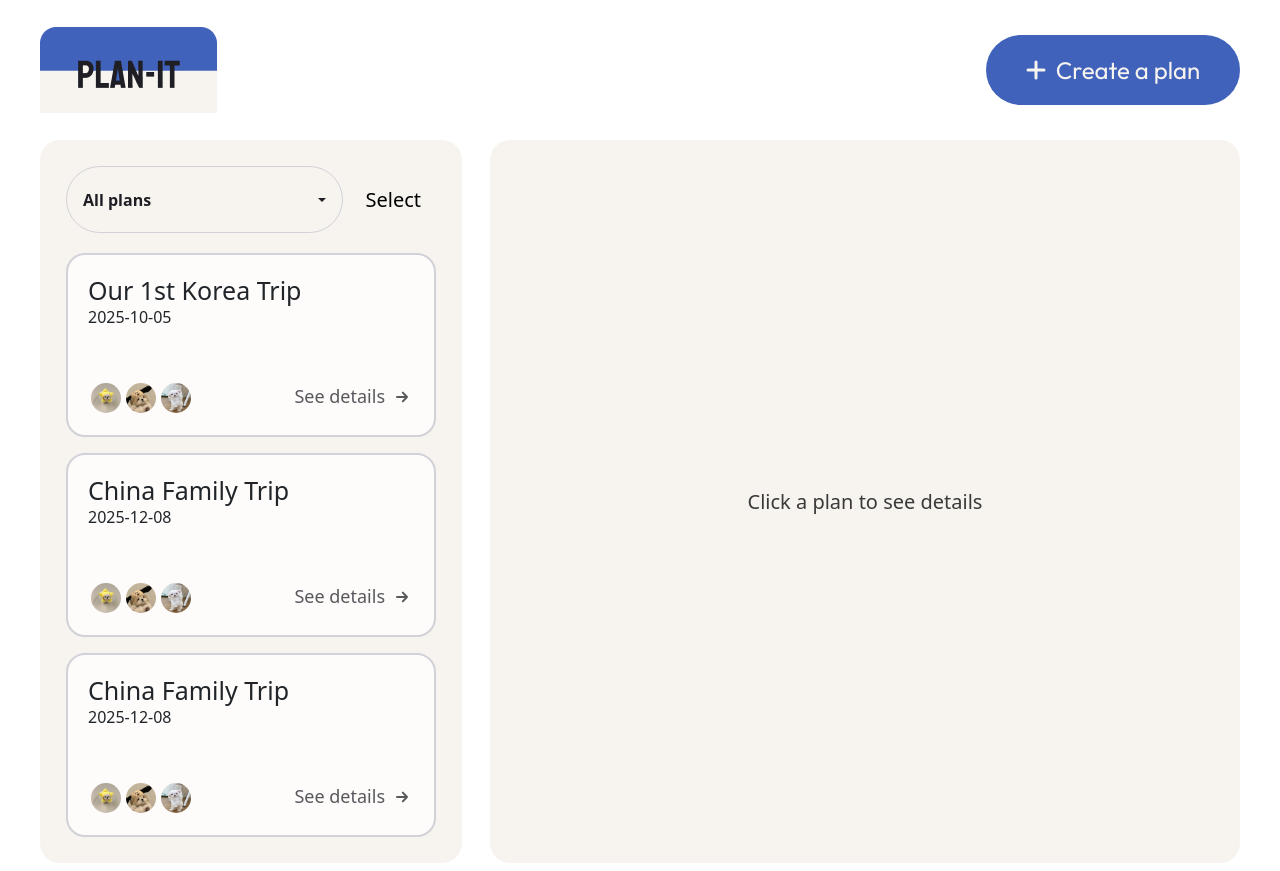
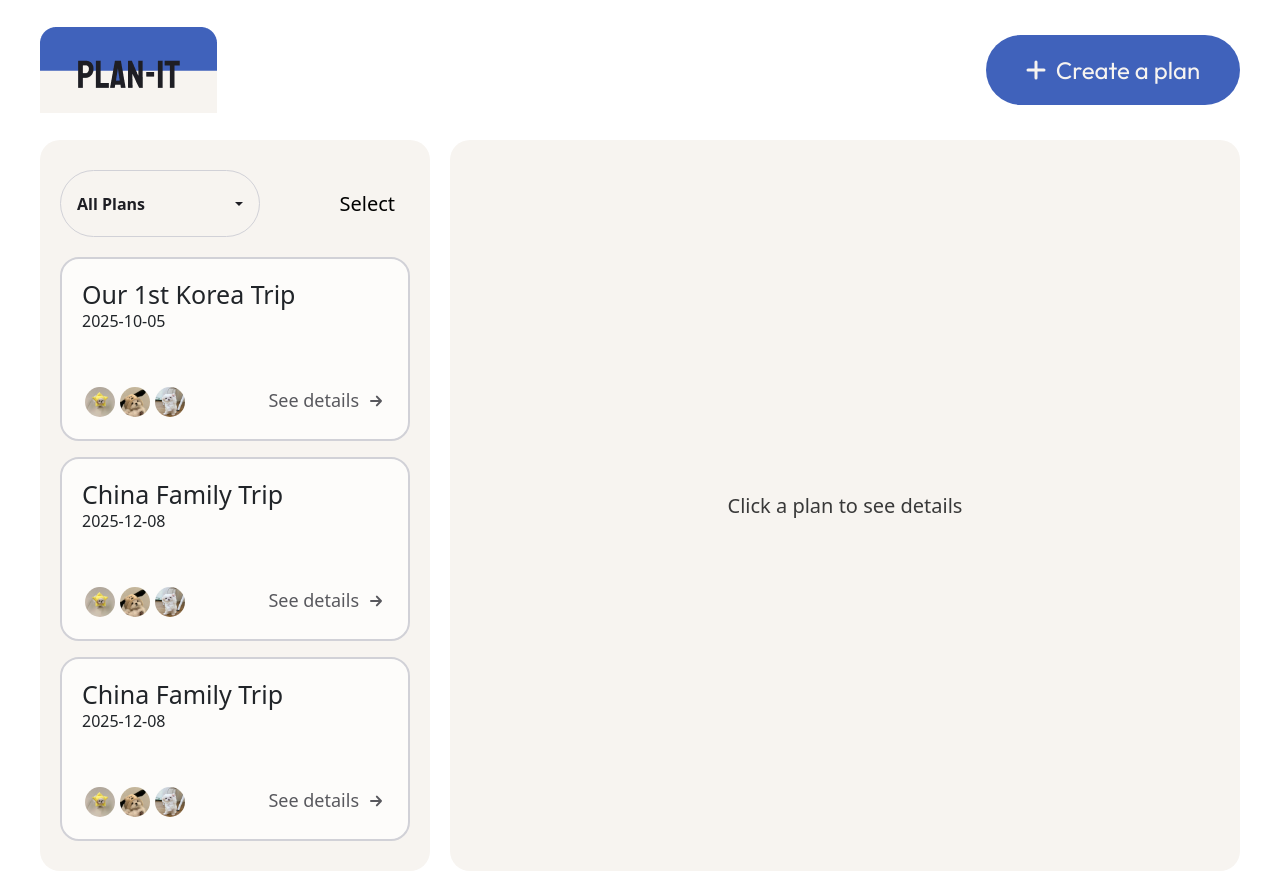
Before and after one commit to wendeshiro/COMP-3170-Plan-it, a React (Vite) app: page / in a window 1280 px wide. Built offline with nearby package versions, Linux system fonts and the light colour scheme.

Commit message:
Fix; Layout issues

```diff
--- a/src/components/DayPlanCard.module.css
+++ b/src/components/DayPlanCard.module.css
@@ -20,7 +20,7 @@
   margin-bottom: 20px;
 }
 
-@media (min-width: 768px) {
+@media (min-width: 960px) {
   .dayPlanCardContainer {
     width: 100%;
     background-color: #f7f4f0;
--- a/src/components/DayPlanCardEvent.module.css
+++ b/src/components/DayPlanCardEvent.module.css
@@ -37,7 +37,7 @@
   display: flex;
   flex-direction: column;
   align-items: flex-end;
-  flex: 1;
+  /* flex: 1; */
   min-width: 0;
 }
 
@@ -56,7 +56,7 @@
   text-align: right;
 }
 
-@media (min-width: 768px) {
+@media (min-width: 960px) {
   /* .eventDetails {
     align-items: flex-start;
   }
--- a/src/components/Dropdown.jsx
+++ b/src/components/Dropdown.jsx
@@ -1,12 +1,9 @@
-import React from 'react';
-import Dropdown from 'react-bootstrap/Dropdown';
-import Button from 'react-bootstrap/Button';
-import styles from './Dropdown.module.css';
+import React from "react";
+import Dropdown from "react-bootstrap/Dropdown";
+import Button from "react-bootstrap/Button";
+import styles from "./Dropdown.module.css";
 
-export default function BasicExample({
-  onFilterChange,
-  selectedFilter = 'all',
-}) {
+export default function BasicExample({ onFilterChange, selectedFilter = "all" }) {
   const handleFilterSelect = (filterType) => {
     if (onFilterChange) {
       onFilterChange(filterType);
@@ -16,43 +13,41 @@ export default function BasicExample({
   // Get toggle text based on selected filter
   const getToggleText = () => {
     switch (selectedFilter) {
-      case 'all':
-        return 'All plans';
-      case 'upcoming':
-        return 'Upcoming plans';
-      case 'past':
-        return 'Past plans';
+      case "all":
+        return "All Plans";
+      case "upcoming":
+        return "Upcoming Plans";
+      case "past":
+        return "Past Plans";
       default:
-        return 'Filter Plans';
+        return "Filter Plans";
     }
   };
 
   return (
     <Dropdown>
-      <Dropdown.Toggle className={styles.toggle}>
-        {getToggleText()}
-      </Dropdown.Toggle>
+      <Dropdown.Toggle className={styles.toggle}>{getToggleText()}</Dropdown.Toggle>
       <Dropdown.Menu className={styles.menu}>
         <Dropdown.Item
           className={styles.item}
-          onClick={() => handleFilterSelect('all')}
-          active={selectedFilter === 'all'}
+          onClick={() => handleFilterSelect("all")}
+          active={selectedFilter === "all"}
         >
-          <label>All plans</label>
+          <label>All Plans</label>
         </Dropdown.Item>
         <Dropdown.Item
           className={styles.item}
-          onClick={() => handleFilterSelect('upcoming')}
-          active={selectedFilter === 'upcoming'}
+          onClick={() => handleFilterSelect("upcoming")}
+          active={selectedFilter === "upcoming"}
         >
-          <label>Upcoming plans</label>
+          <label>Upcoming Plans</label>
         </Dropdown.Item>
         <Dropdown.Item
           className={styles.item}
-          onClick={() => handleFilterSelect('past')}
-          active={selectedFilter === 'past'}
+          onClick={() => handleFilterSelect("past")}
+          active={selectedFilter === "past"}
         >
-          <label>Past plans</label>
+          <label>Past Plans</label>
         </Dropdown.Item>
       </Dropdown.Menu>
     </Dropdown>
--- a/src/components/Dropdown.module.css
+++ b/src/components/Dropdown.module.css
@@ -1,8 +1,9 @@
-.wrapper {
-}
+/* .wrapper {
+} */
 
 .toggle {
-  width: 17.3125rem;
+  /* width: 17.3125rem; */
+  width: 200px;
   height: 4.188rem;
   display: flex;
   justify-content: space-between;
--- a/src/components/Input.module.css
+++ b/src/components/Input.module.css
@@ -30,7 +30,7 @@
   color: #1e1e24;
 }
 
-@media (min-width: 768px) {
+@media (min-width: 960px) {
   .inputContainer {
     width: 380px;
   }
--- a/src/components/InputCard.module.css
+++ b/src/components/InputCard.module.css
@@ -36,11 +36,11 @@
   cursor: pointer;
 }
 
-@media (min-width: 768px) {
+@media (min-width: 960px) {
   .inputCardContainer {
     width: 100%;
     background-color: #f7f4f0;
-    padding: 32px;
+    padding: 32px 80px;
   }
 
   .childContent {
--- a/src/components/Navbar.module.css
+++ b/src/components/Navbar.module.css
@@ -41,7 +41,7 @@ button {
   cursor: pointer;
 }
 
-@media (min-width: 768px) {
+/* @media (min-width: 768px) {
   .navBarContainer {
     position: relative;
   }
@@ -49,4 +49,4 @@ button {
   .navItemLeft {
     display: none;
   }
-}
+} */
--- a/src/components/PlanCard.module.css
+++ b/src/components/PlanCard.module.css
@@ -3,10 +3,17 @@
   background-color: #fdfcfa;
   border: 2px solid #d1d1d7;
   border-radius: 19px;
-  width: 370px;
+  /* width: 370px; */
+  width: 100%;
+  max-width: 370px;
+  /* min-width: 300px; */
   height: 184px;
   margin: 0;
   position: relative;
+
+  @media (max-width: 960px) {
+    width: 300px;
+  }
 
   h3 {
     font-size: 25px;
--- a/src/pages/CreatePlanPage.module.css
+++ b/src/pages/CreatePlanPage.module.css
@@ -27,7 +27,7 @@
   justify-content: space-between;
 }
 
-@media (min-width: 768px) {
+@media (min-width: 960px) {
   .topFormContainer {
     grid-template-columns: repeat(2, 1fr);
     column-gap: 80px;
--- a/src/pages/UpcomingPlan.module.css
+++ b/src/pages/UpcomingPlan.module.css
@@ -2,15 +2,20 @@
   display: grid;
   grid-template-columns: 390px 1fr;
   grid-template-rows: 100px 1fr;
-  column-gap: 60px;
+  column-gap: 20px;
   row-gap: 20px;
   padding: 20px 40px 0;
   min-height: 95vh;
+
+  @media (max-width: 960px) {
+    grid-template-columns: 330px 1fr;
+    column-gap: 10px;
+  }
 }
 
 .dropdownSelect {
-  /* width: 100%; */
-  width: 370px;
+  width: 100%;
+  /* width: 370px; */
   display: flex;
   flex-direction: row;
   justify-content: space-between;
@@ -46,9 +51,10 @@
   justify-self: start;
   align-self: start;
   background-color: #f7f4f0;
-  padding: 26px;
+  padding: 30px 20px;
   border-radius: 20px;
   height: auto;
+  width: 100%;
   /* max-height: 100vh;
   overflow-y: auto; */
 }
```
